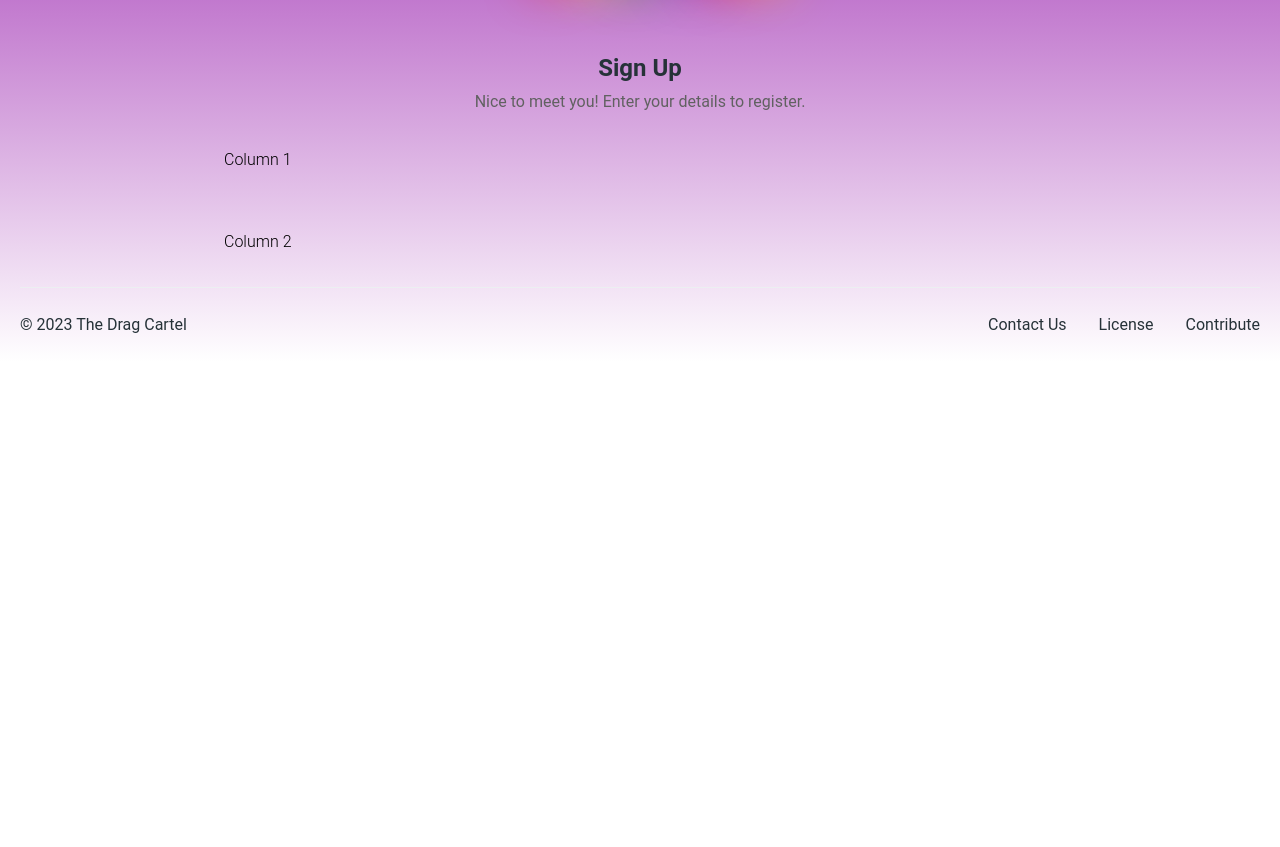
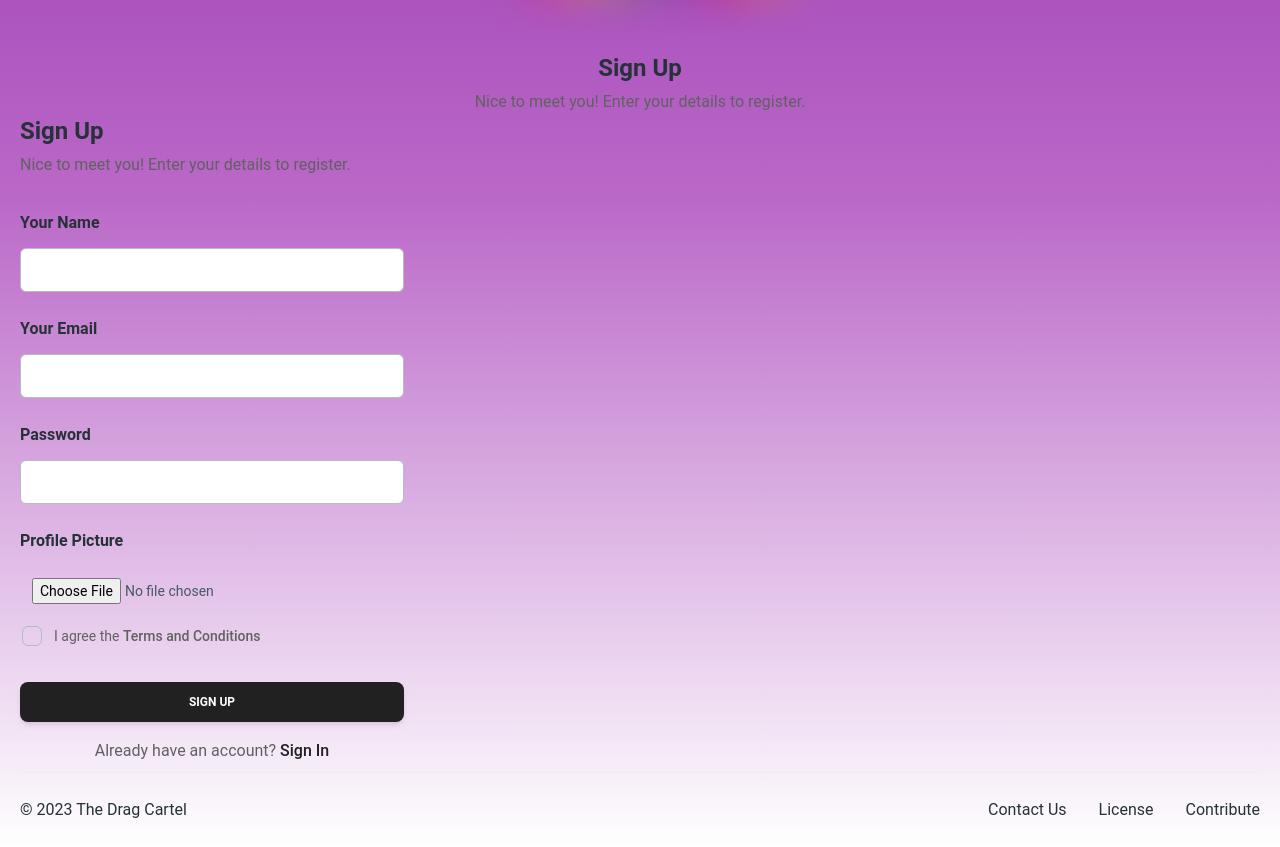
Before and after one commit to Leschismoreptyltd/TDC, a React (Vite) app: page /join in a window 1280 px wide. Shown: the part 452-1299 px from the top of the page. Before the commit the page ends 814 px from the top, so only its background shows below. Built offline with nearby package versions, Linux system fonts and the light colour scheme; a web font is replaced by a local one.

Commit message:
CustomForm.jsx complete and able to handle props. Props passed as an object which gets destructured in the child.

```diff
--- a/src/components/cards/CustomForm.jsx
+++ b/src/components/cards/CustomForm.jsx
@@ -5,8 +5,97 @@ import {
     Button,
     Typography,
   } from "@material-tailwind/react";
-const CustomForm = () => {
+const CustomForm = (props) => {
+    const title = props.formTitle;
+    const titleMessage = props.formMessage;
+    const customFormObj = props.customFormObj;
+    const bgAndBorder = "file"? "bg-white":"bg-black"
+return(
+    <>
+    <Card color="transparent" shadow={false}>
+      <Typography variant="h4" color="blue-gray">
+        {title}
+      </Typography>
+      <Typography color="gray" className="mt-1 font-normal">
+        {titleMessage}
+      </Typography>
+      <form className="mt-8 mb-2 w-80 max-w-screen-lg sm:w-96">
+        <div className="mb-1 flex flex-col gap-6">
+          { customFormObj.fieldNames.map((attribute, key) => (
+            <div key={key}>
 
+                <Typography variant="h6" color="blue-gray" className="mb-3">
+                  {attribute}
+                </Typography>
+                <Input
+                  type={customFormObj.fieldTypes[key]}
+                  size="lg"
+                  placeholder={customFormObj.placeholders[key]}
+                  className={`${customFormObj.fieldTypes[key]==="file" ?"bg-transpatrent border-none" :"!border-t-blue-gray-200  focus:!border-t-gray-900 bg-white"}`}
+                  labelProps={{
+                    className: "before:content-none after:content-none",
+                  }}
+                />
+            </div>
+
+          ))
+
+          }
+          {/* <Typography variant="h6" color="blue-gray" className="-mb-3">
+            {fieldName2}
+          </Typography>
+          <Input
+            size="lg"
+            placeholder="name@mail.com"
+            className=" !border-t-blue-gray-200 focus:!border-t-gray-900"
+            labelProps={{
+              className: "before:content-none after:content-none",
+            }}
+          />
+          <Typography variant="h6" color="blue-gray" className="-mb-3">
+            {fieldName3}
+          </Typography>
+          <Input
+            type="password"
+            size="lg"
+            placeholder="********"
+            className=" !border-t-blue-gray-200 focus:!border-t-gray-900"
+            labelProps={{
+              className: "before:content-none after:content-none",
+            }}
+          /> */}
+        </div>
+        <Checkbox
+          label={
+            <Typography
+              variant="small"
+              color="gray"
+              className="flex items-center font-normal"
+            >
+              I agree the
+              <a
+                href="#"
+                className="font-medium transition-colors hover:text-gray-900"
+              >
+                &nbsp;Terms and Conditions
+              </a>
+            </Typography>
+          }
+          containerProps={{ className: "-ml-2.5" }}
+        />
+        <Button className="mt-6" fullWidth>
+          sign up
+        </Button>
+        <Typography color="gray" className="mt-4 text-center font-normal">
+          Already have an account?{" "}
+          <a href="#" className="font-medium text-gray-900">
+            Sign In
+          </a>
+        </Typography>
+      </form>
+    </Card>
+    </>
+)
 }
 
 export default CustomForm;
--- a/src/components/views/JoinTDC.jsx
+++ b/src/components/views/JoinTDC.jsx
@@ -1,13 +1,17 @@
 import HomePageHeading from "../fragments/HomePageHeading";
-import {
-    Card,
-    Input,
-    Checkbox,
-    Button,
-    Typography,
-  } from "@material-tailwind/react";
-  const update = true;
+import CustomForm from "../cards/CustomForm";
+import { Typography } from "@material-tailwind/react";
 const JoinTDC = () =>{
+    const title = "Sign Up";
+    const titleMessage = "Nice to meet you! Enter your details to register.";
+    const fieldNames = ["Your Name", "Your Email", "Password", "Profile Picture"]
+    const fieldTypes =["text", "email", "password", "file"];
+    const placeholders=["John/Jane Doe", "name@mail.com", "********", "Select a Profile Picture"]
+    const customFormObj = {
+        fieldNames,
+        fieldTypes,
+        placeholders
+    }
     const heading = "Join TDC";
     return(
         <>
@@ -27,26 +31,10 @@ const JoinTDC = () =>{
             </div>
 
             {/* Card and Form */}
-            <div className="max-w-4xl mx-auto p-4">
-                <form className="flex flex-col gap-6">
-
-                <div className="w-1/2 p-4">
-                    <Typography>
-
-                        Column 1
-
-                    </Typography>
-                </div>
-                <div className="w-1/2 p-4">
-                    <Typography >
-
-                        Column 2
-
-                    </Typography>
-                </div>
-
-                </form>
-            </div>
+            <CustomForm
+            formTitle = {title}
+            formMessage = {titleMessage}
+            customFormObj = {customFormObj}/>
 
         </>
     )
```
